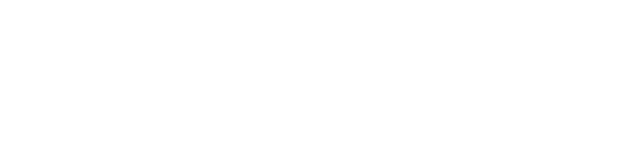
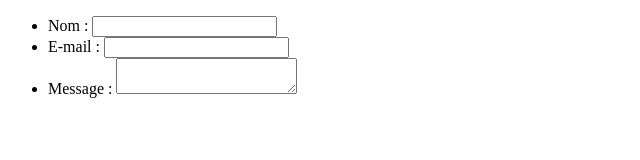
Before and after one commit to DialloMoahamed/Days-6, a plain HTML site: page index.html in a window 1280 px wide. Shown: the whole page, without its empty margins (0-640 px from the left). Drawn offline with Linux system fonts and the light colour scheme.

Commit message:
Question 9 terminer:Inversez le tableau des pays et mettez chaque pays en majuscule et stockez-le sous forme de tableau

```diff
--- a/Exo3.js
+++ b/Exo3.js
@@ -281,3 +281,19 @@ for (let v = 0; v < countriese.length; v++) {
         console.log([countriese[v]]);
     }
 };
+
+
+// Reponse numero 8
+for (let x = 0; x < countriese.length; x++) {
+    if (countriese[x].includes()) {
+        console.log();
+    }
+}
+
+
+// Reponse numero 9
+const newArr = [];
+for (let i = 0; i < countriese.length; i++) {
+    newArr.push(countriese[i].toUpperCase());
+}
+console.log(newArr.reverse());
--- a/index.html
+++ b/index.html
@@ -6,6 +6,22 @@
     <title>Document</title>
 </head>
 <body>
+    <form action="/ma-page-de-traitement" method="post">
+        <ul>
+          <li>
+            <label for="name">Nom&nbsp;:</label>
+            <input type="text" id="name" name="user_name" />
+          </li>
+          <li>
+            <label for="mail">E-mail&nbsp;:</label>
+            <input type="email" id="mail" name="user_mail" />
+          </li>
+          <li>
+            <label for="msg">Message&nbsp;:</label>
+            <textarea id="msg" name="user_message"></textarea>
+          </li>
+        </ul>
+      </form>
     <script src="/Exo3.js"></script>
 </body>
 </html>
```
